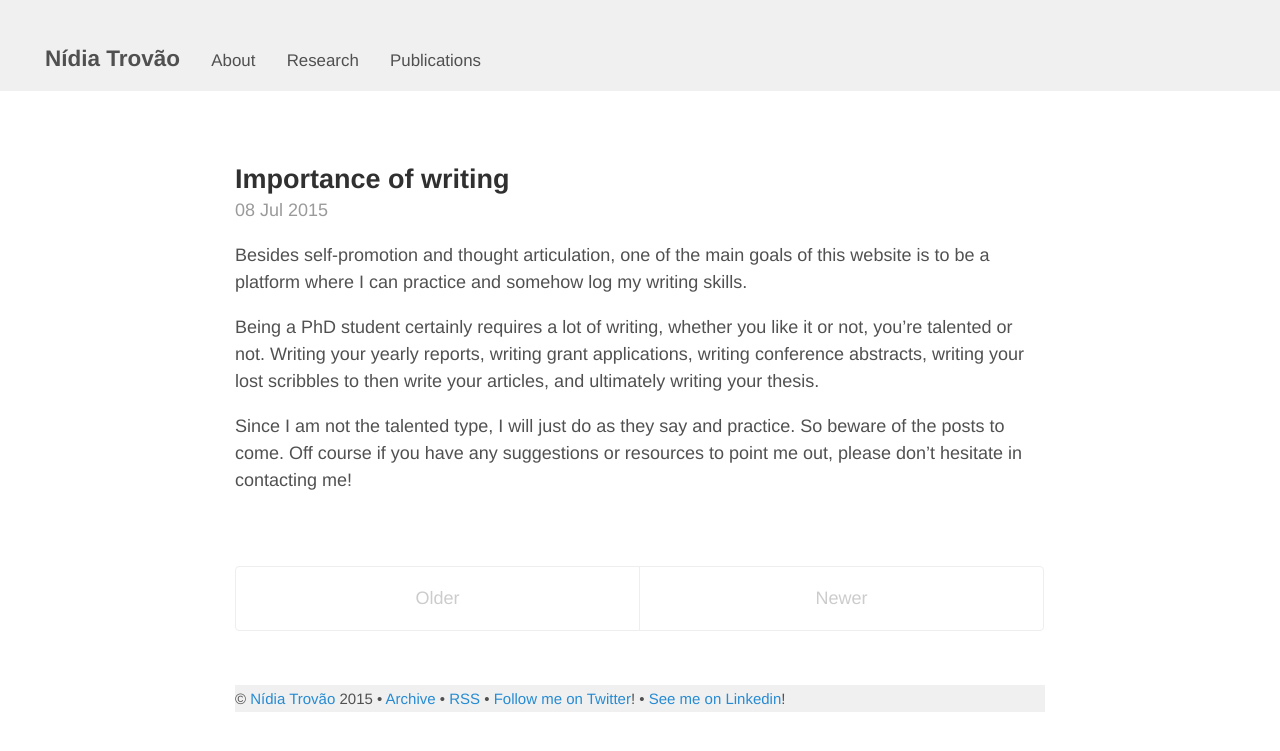
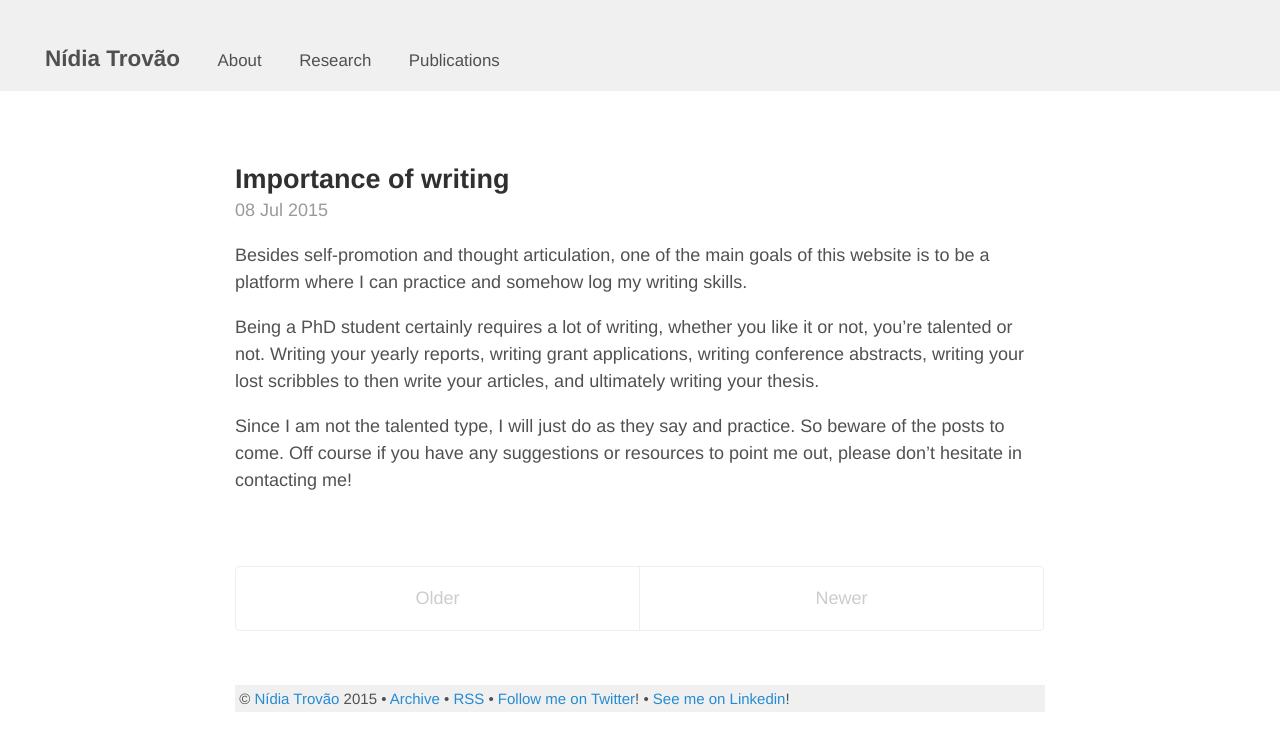
Before and after one commit to nidiatrovao/nidiatrovao.github.io, a Jekyll site: the page built from index.html, in a window 1280 px wide. Shown: the top 751 px of the page. Built offline with Jekyll 4.4.1, drawn with Linux system fonts in a browser that asks for light colours; the list of posts is cut into pages by our own code.

Commit message:
wider spaces

```diff
--- a/_layouts/default.html
+++ b/_layouts/default.html
@@ -8,7 +8,7 @@
         <h3 class="masthead-title" style="background-color:#F0F0F0;padding-top:2.5rem;max-width:100%;padding-bottom:1rem;padding-left:2.5rem;padding-right:2.5rem;margin-left:auto;margin-right:auto">
           <a href="{{ site.baseurl }}/" title="Home">{{ site.title }}</a>
 			{% for page in site.pages_list %}
-				&nbsp;&nbsp;&nbsp;
+				&nbsp;&nbsp;&nbsp;&nbsp;
 				<small><a href="{{ page[1] }}">{{ page[0] }}</a></small>
 			{% endfor %}
 		</h3>
@@ -20,7 +20,7 @@
 
       <footer class="footer" style="background-color:#F0F0F0">
         <small>
-          &copy; <a href="https://www.google.com/recaptcha/mailhide/d?k=01RKQXgMiCn8dgvgHbVnzIPQ==&c=yAWm6xoNth1P87zR-8D3AIs1VdbTphSgX6CyOpHw4odFLGn6SO_x_4VJTao_19E0" onclick="window.open('https://www.google.com/recaptcha/mailhide/d?k=01RKQXgMiCn8dgvgHbVnzIPQ==&c=yAWm6xoNth1P87zR-8D3AIs1VdbTphSgX6CyOpHw4odFLGn6SO_x_4VJTao_19E0', '', 'toolbar=0,scrollbars=0,location=0,statusbar=0,menubar=0,resizable=0,width=500,height=300'); return false;" title="Nídia's e-mail address">Nídia Trovão</a> <time datetime="{{ site.time | date_to_xmlschema }}">{{ site.time | date: '%Y' }}</time> &bull; <a href="http://nidiatrovao.github.io/archive/">Archive</a> &bull; <a href="http://nidiatrovao.github.io/atom.xml">RSS</a> &bull; <a href="https://twitter.com/nidiatrovao" target="_blank">Follow me on Twitter</a>! &bull; <a href="https://www.linkedin.com/in/nidiatrovao" target="_blank">See me on Linkedin</a>!
+          &nbsp;&copy; <a href="https://www.google.com/recaptcha/mailhide/d?k=01RKQXgMiCn8dgvgHbVnzIPQ==&c=yAWm6xoNth1P87zR-8D3AIs1VdbTphSgX6CyOpHw4odFLGn6SO_x_4VJTao_19E0" onclick="window.open('https://www.google.com/recaptcha/mailhide/d?k=01RKQXgMiCn8dgvgHbVnzIPQ==&c=yAWm6xoNth1P87zR-8D3AIs1VdbTphSgX6CyOpHw4odFLGn6SO_x_4VJTao_19E0', '', 'toolbar=0,scrollbars=0,location=0,statusbar=0,menubar=0,resizable=0,width=500,height=300'); return false;" title="Nídia's e-mail address">Nídia Trovão</a> <time datetime="{{ site.time | date_to_xmlschema }}">{{ site.time | date: '%Y' }}</time> &bull; <a href="http://nidiatrovao.github.io/archive/">Archive</a> &bull; <a href="http://nidiatrovao.github.io/atom.xml">RSS</a> &bull; <a href="https://twitter.com/nidiatrovao" target="_blank">Follow me on Twitter</a>! &bull; <a href="https://www.linkedin.com/in/nidiatrovao" target="_blank">See me on Linkedin</a>!
 
         </small>
       </footer>
```
